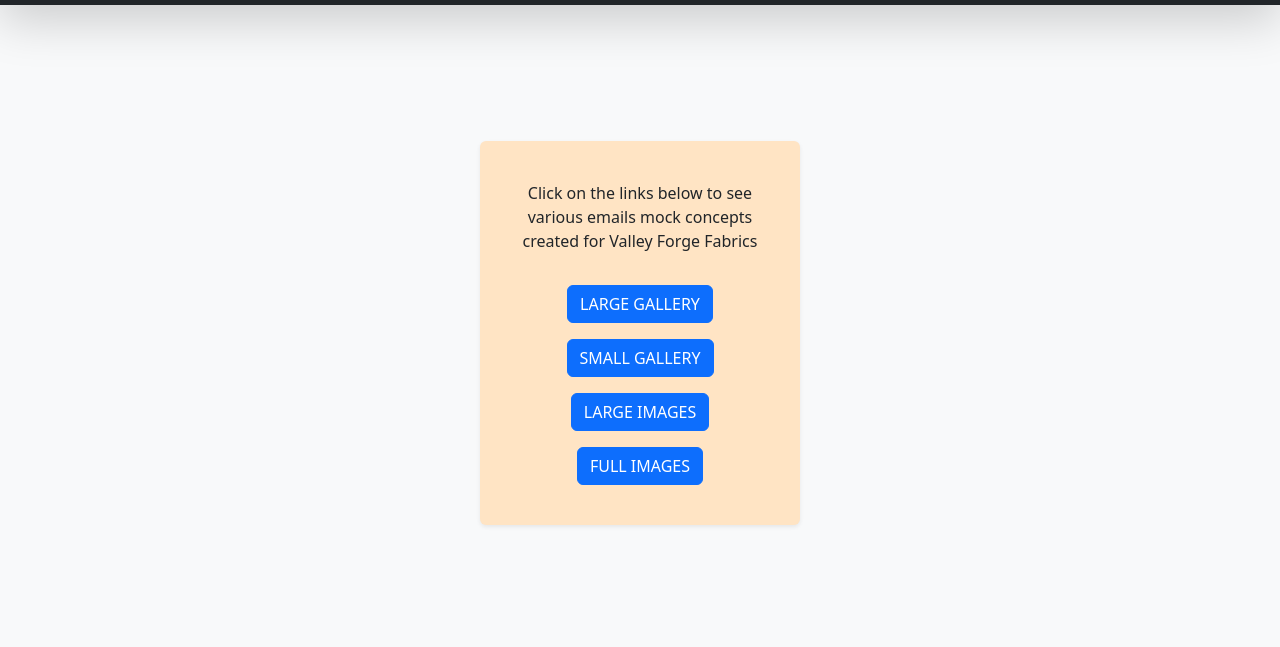
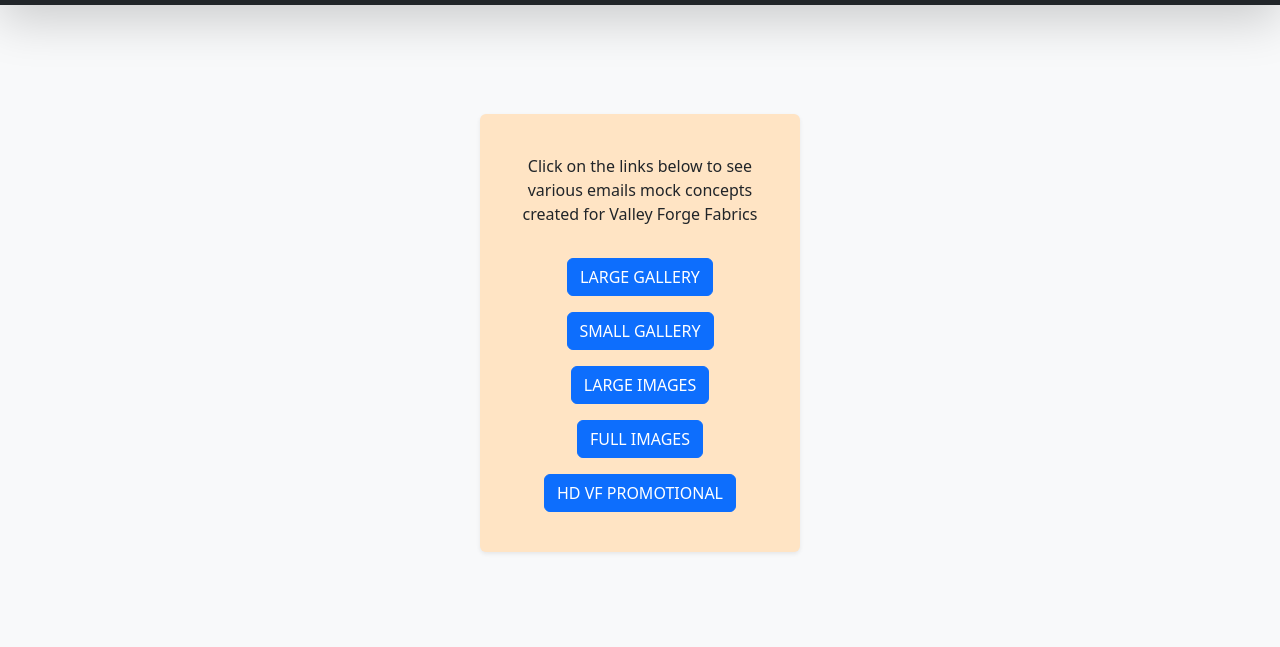
Before and after one commit to callmeisma/mjml-email-mocks, a website: page index.html in a window 1280 px wide. Shown: the part 99-746 px from the top of the page. Drawn offline with nearby package versions, Linux system fonts and the light colour scheme.

Commit message:
updated home page, created and commented header styling for image if needed

```diff
--- a/index.html
+++ b/index.html
@@ -66,6 +66,14 @@
               >Full Images</a
             >
           </li>
+          <li class="flex-fill">
+            <a
+              href="./src/HD-VF.html"
+              class="btn btn-primary text-uppercase"
+              target="_blank"
+              >HD VF Promotional</a
+            >
+          </li>
         </ul>
       </div>
     </main>
```
Also changed, not shown: src/HD-VF.html (+3 -2 lines), 1 other file.
